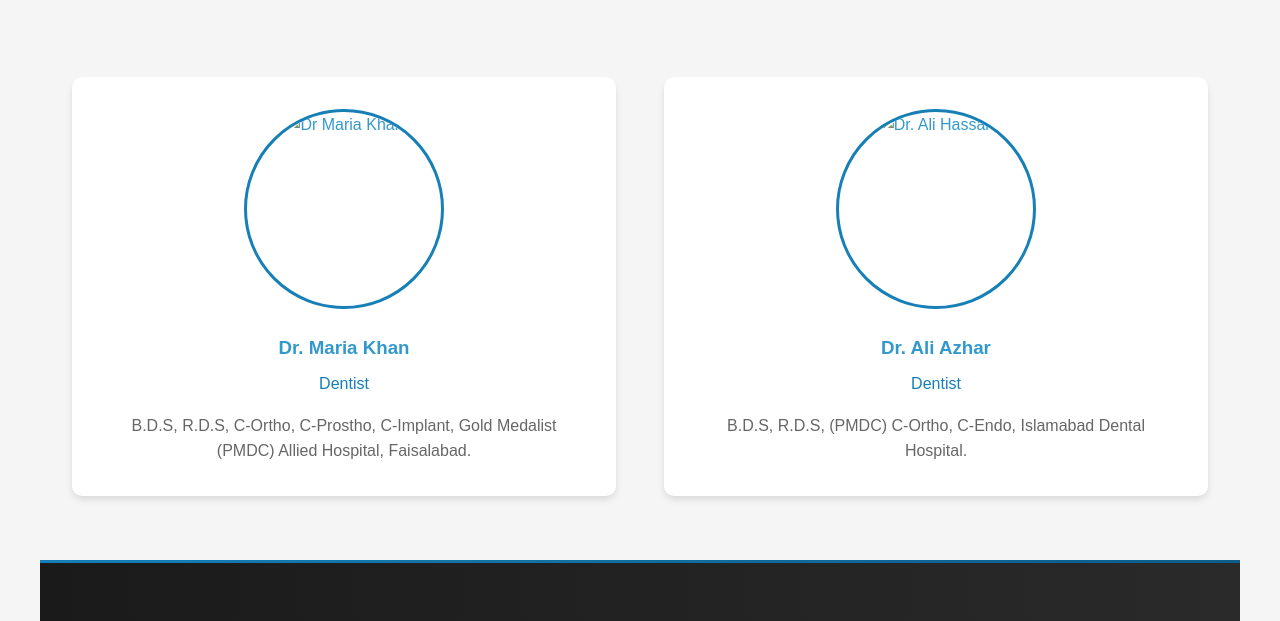
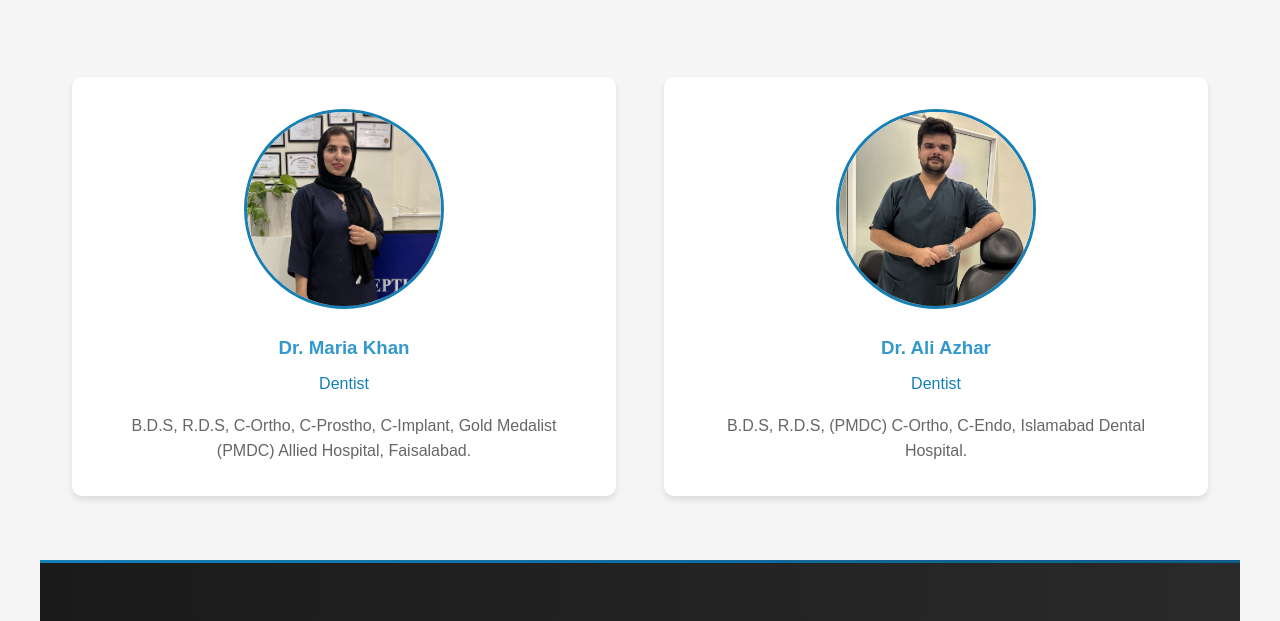
Before and after one commit to DrAliDentalCentre/DADC, a website built with Vite: page team.html in a window 1280 px wide. Shown: the part 163-784 px from the top of the page. Built offline with nearby package versions, Linux system fonts and the light colour scheme.

Commit message:
Update team.html

```diff
--- a/team.html
+++ b/team.html
@@ -41,7 +41,7 @@
         <div class="team-grid">
             <div class="team-member" data-aos="fade-up">
                 <div class="member-image">
-                    <img src="mk.svg" alt="Dr Maria Khan">
+                    <img src="images/maria.png" alt="Dr Maria Khan">
                 </div>
                 <h3>Dr. Maria Khan</h3>
                 <p class="member-title">Dentist</p>
@@ -49,7 +49,7 @@
             </div>
             <div class="team-member" data-aos="fade-up" data-aos-delay="100">
                 <div class="member-image">
-                    <img src="images/doctor2.jpg" alt="Dr. Ali Hassan">
+                    <img src="images/ali.png" alt="Dr. Ali Hassan">
                 </div>
                 <h3>Dr. Ali Azhar</h3>
                 <p class="member-title">Dentist</p>
```
